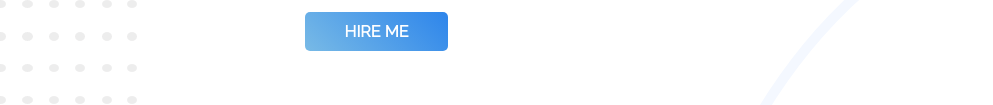
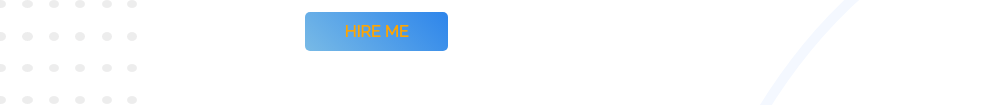
Before and after one commit to ahmed-hasin-neehal/personal-website, a plain HTML site: page index.html in a window 1280 px wide. In both pictures the pointer is over the link "HIRE ME". Shown: the part 790-895 px from the top of the page, without its empty margins (0-993 px from the left). Drawn offline with Linux system fonts and the light colour scheme.

Commit message:
almost done

```diff
--- a/style.css
+++ b/style.css
@@ -33,6 +33,9 @@ h1 span{
     border-radius: 5px;
     color: white;
     font-weight: 700;
+}
+.anchor-button:hover{
+    color: orange;
 }
 p{
     color: dimgray;
```
